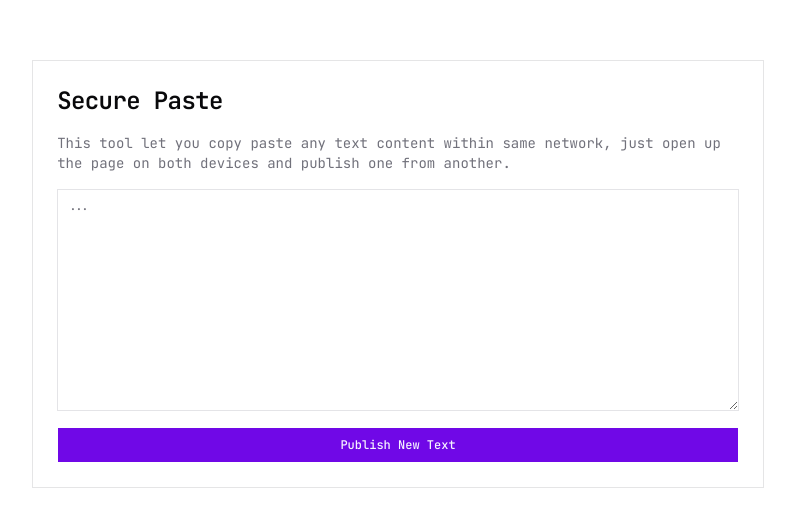
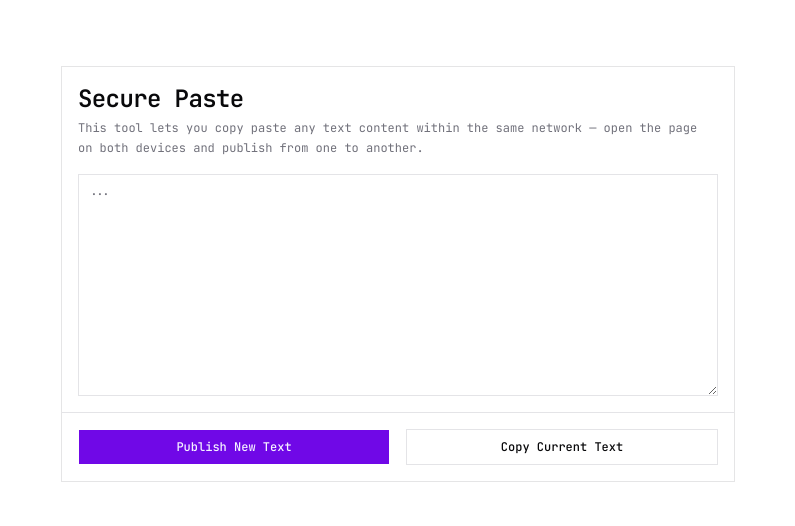
Before and after one commit to loeiks/secure-paste, a Next.js app: page / in a window 1280 px wide. Shown: the part 126-652 px from the top of the page, without its empty margins (242-1037 px from the left). Built offline with nearby package versions, Linux system fonts and the light colour scheme; no server answers.

Commit message:
added copy to clipboard button

```diff
--- a/src/app/page.tsx
+++ b/src/app/page.tsx
@@ -3,7 +3,7 @@
 import { useCallback, useEffect, useRef, useState } from "react";
 
 import { Button } from "@/components/ui/button";
-import { Card, CardContent, CardDescription, CardHeader } from "@/components/ui/card";
+import { Card, CardContent, CardDescription, CardFooter, CardHeader, CardTitle } from "@/components/ui/card";
 import { InputGroup, InputGroupTextarea } from "@/components/ui/input-group";
 
 export default function Homepage() {
@@ -47,38 +47,33 @@ export default function Homepage() {
   );
 
   return (
-    <div className="flex h-[100vh] items-center justify-center p-8">
-      <Card className="w-[60%] p-6">
-        <CardHeader className="p-0">
-          <h1 className="scroll-m-20 text-2xl font-semibold tracking-tight">Secure Paste</h1>
+    <div className="flex h-svh items-center justify-center p-8">
+      <Card className="w-full max-w-2xl">
+        <CardHeader>
+          <CardTitle className="text-2xl font-semibold tracking-tight">Secure Paste</CardTitle>
+          <CardDescription>
+            This tool lets you copy paste any text content within the same network — open the page on both devices and
+            publish from one to another.
+          </CardDescription>
         </CardHeader>
-        <CardDescription>
-          <p className="text-muted-foreground text-sm">
-            This tool let you copy paste any text content within same network, just open up the page on both devices and
-            publish one from another.
-          </p>
-        </CardDescription>
-        <CardContent className="flex h-full flex-col items-center justify-center gap-4 p-0">
+        <CardContent>
           <InputGroup>
             <InputGroupTextarea
               placeholder="..."
               className="min-h-[220px] resize"
               value={inputValue}
-              onChange={(event) => {
-                setInputValue(event.currentTarget.value);
-              }}
-            ></InputGroupTextarea>
+              onChange={(event) => setInputValue(event.currentTarget.value)}
+            />
           </InputGroup>
-          <Button
-            size="lg"
-            className="w-full"
-            onClick={() => {
-              if (inputValue) sendMessage(inputValue);
-            }}
-          >
+        </CardContent>
+        <CardFooter className="gap-4">
+          <Button size="lg" className="flex-1" onClick={() => inputValue && sendMessage(inputValue)}>
             Publish New Text
           </Button>
-        </CardContent>
+          <Button variant="outline" size="lg" className="flex-1" onClick={() => inputValue && sendMessage(inputValue)}>
+            Copy Current Text
+          </Button>
+        </CardFooter>
       </Card>
     </div>
   );
```
